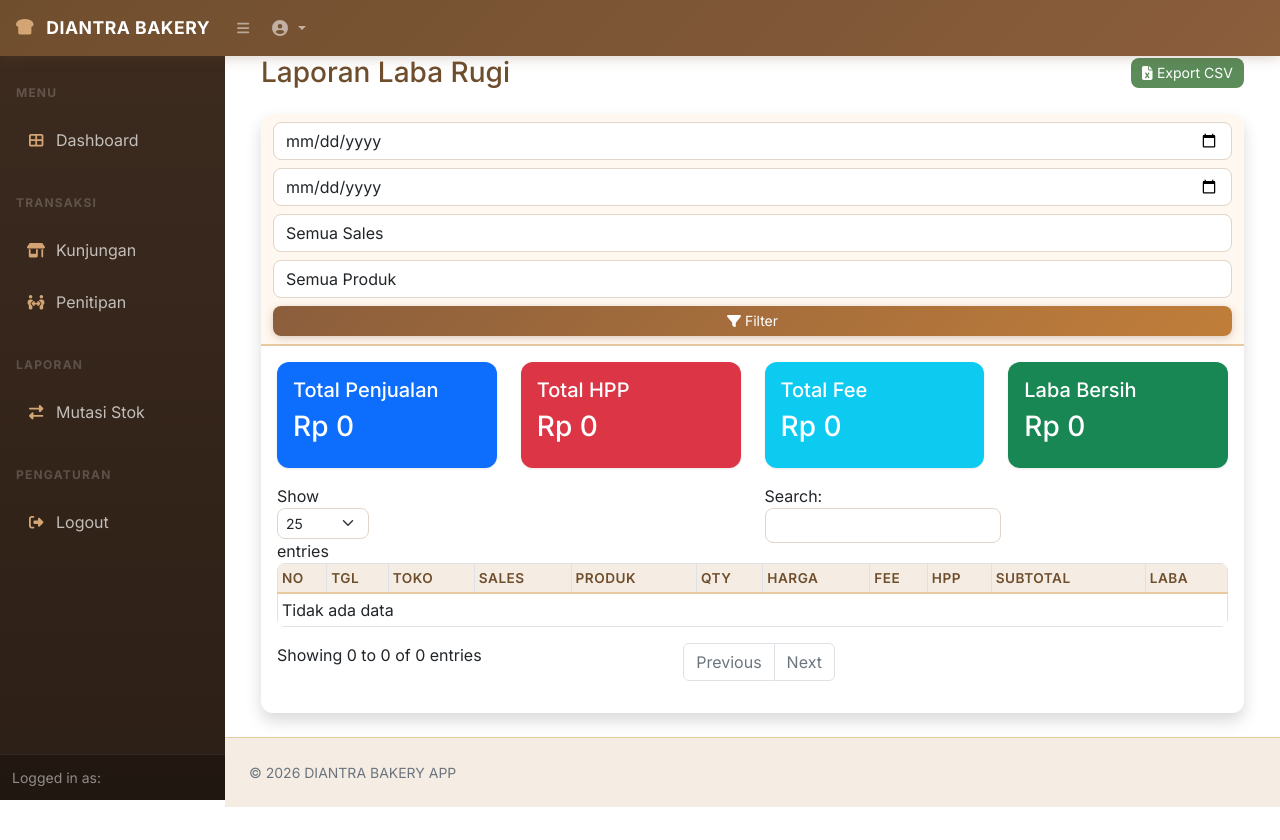
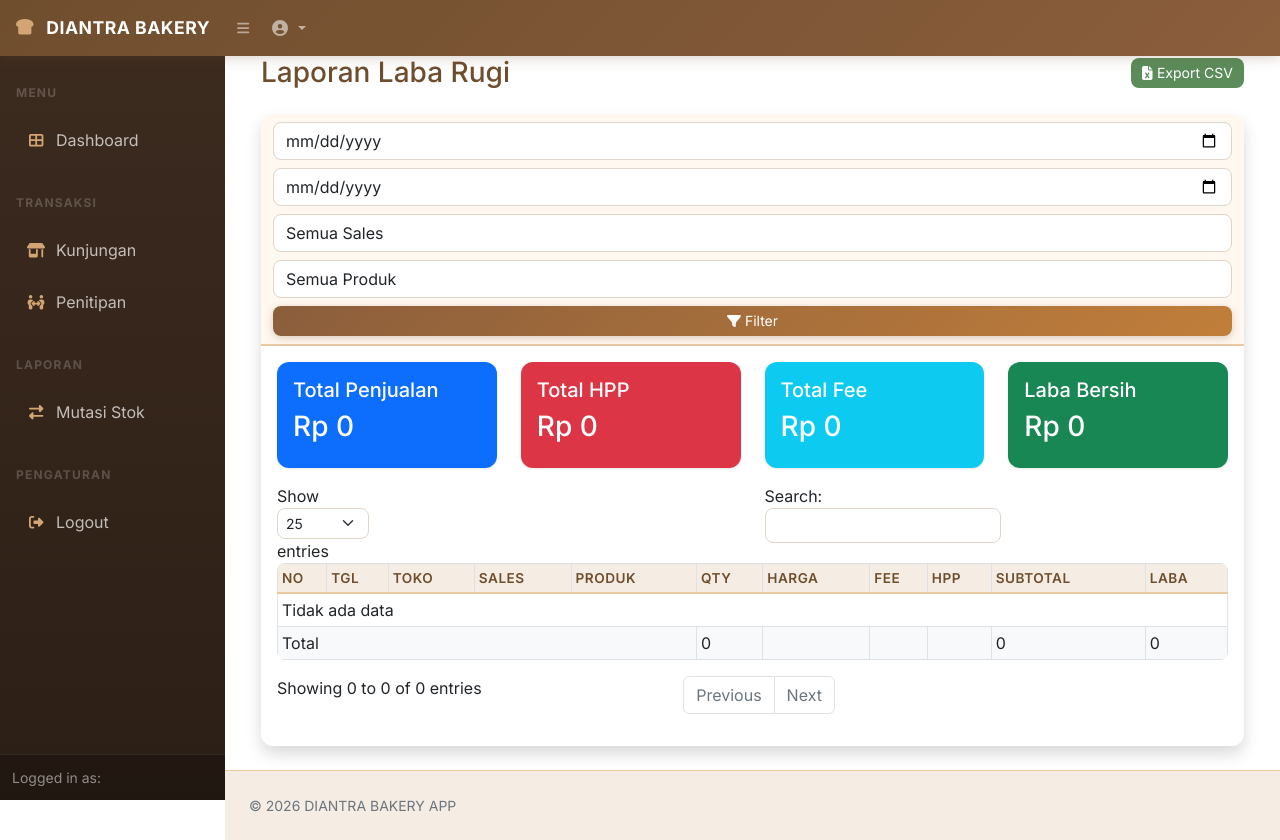
Before and after one commit to Rifsp/bakery-consign, a CodeIgniter 4 app: template app/Views/laporan/laba_rugi.php in a window 1280 px wide. Before the commit the page ends 807 px from the top, so only its background shows below. Run offline with PHP 8.4 and a stand-in for CodeIgniter, Linux system fonts and the light colour scheme; the template is opened without the code that fills it, so the values that code supplies are empty; some libraries are stand-ins or nearby versions.

Commit message:
feat laporan: tambah total di footer tabel penjualan & laba rugi

```diff
--- a/app/Views/laporan/laba_rugi.php
+++ b/app/Views/laporan/laba_rugi.php
@@ -36,7 +36,9 @@
                 <table class="table table-bordered table-sm table-datatable" id="dataTable">
                     <thead><tr><th>No</th><th>Tgl</th><th>Toko</th><th>Sales</th><th>Produk</th><th>Qty</th><th>Harga</th><th>Fee</th><th>HPP</th><th>Subtotal</th><th>Laba</th></tr></thead>
                     <tbody>
+                        <?php $sumQty = 0; $sumSubtotal = 0; $sumLaba = 0; ?>
                         <?php foreach ($records as $i => $r): ?>
+                        <?php $sumQty += $r['jumlah_terjual']; $sumSubtotal += $r['subtotal_harga']; $sumLaba += $r['laba_bersih']; ?>
                         <tr>
                             <td><?= $i + 1 ?></td>
                             <td><?= $r['tanggal'] ?></td>
@@ -52,6 +54,17 @@
                         </tr>
                         <?php endforeach; ?>
                     </tbody>
+                    <tfoot>
+                        <tr class="font-weight-bold bg-light">
+                            <td colspan="5" class="text-right">Total</td>
+                            <td class="text-right"><?= number_format($sumQty, 0, ',', '.') ?></td>
+                            <td></td>
+                            <td></td>
+                            <td></td>
+                            <td class="text-right"><?= number_format($sumSubtotal, 0, ',', '.') ?></td>
+                            <td class="text-right <?= $sumLaba < 0 ? 'text-danger' : '' ?>"><?= number_format($sumLaba, 0, ',', '.') ?></td>
+                        </tr>
+                    </tfoot>
                 </table>
             </div>
         </div>
```
Also changed, not shown: app/Views/laporan/penjualan.php (+10 -0 lines), app/Views/laporan/penjualan_saya.php (+9 -0 lines).
